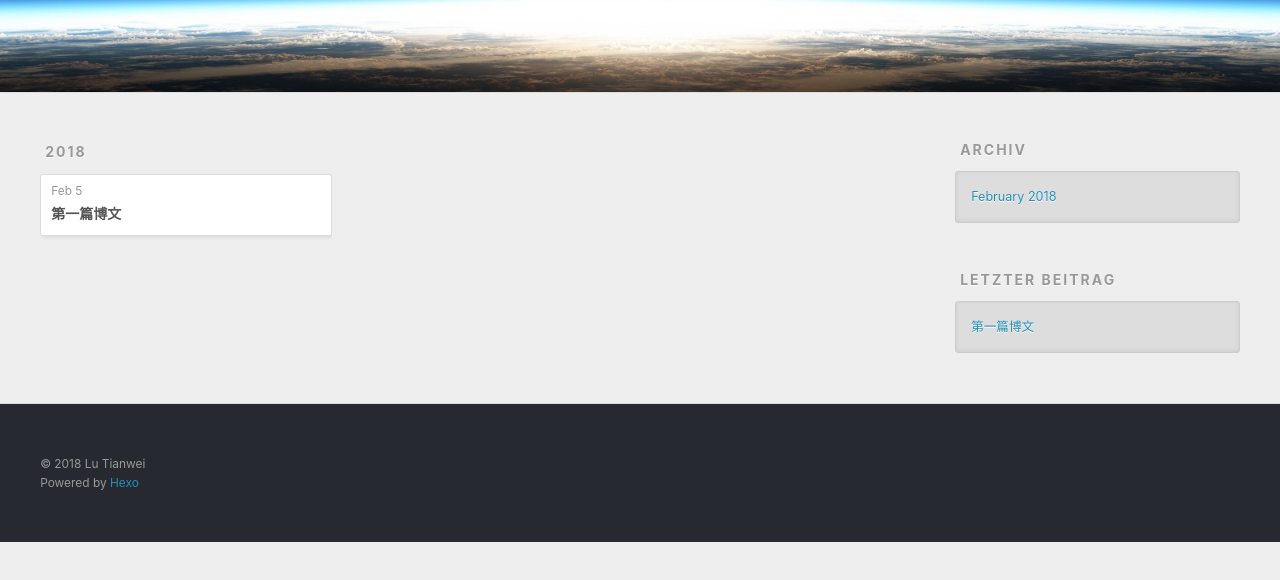
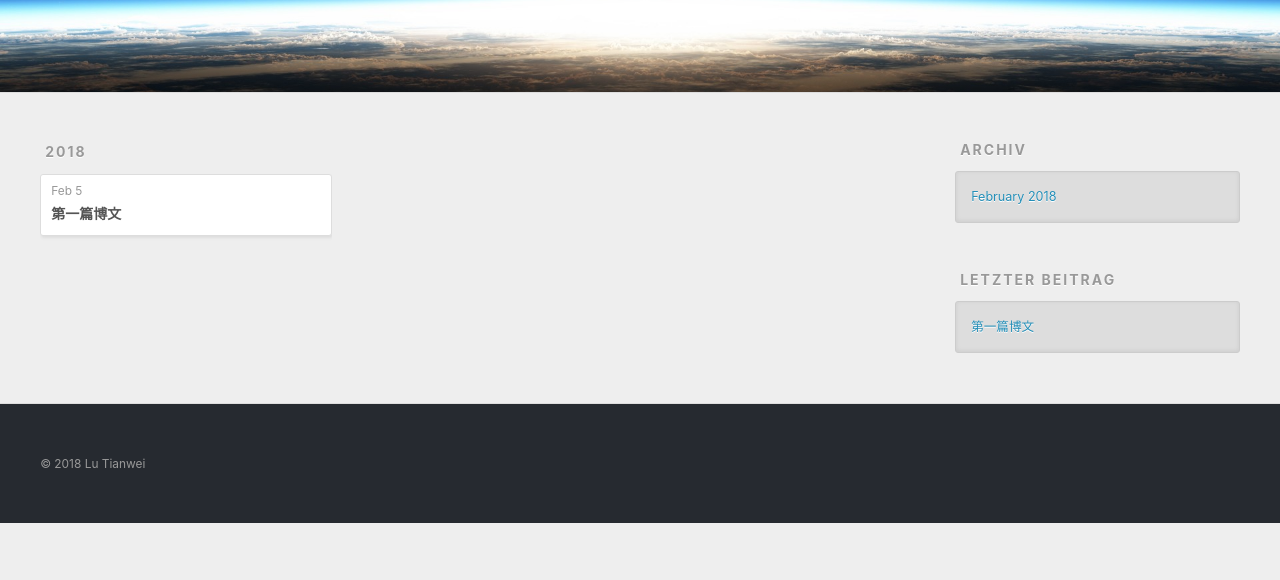
Before and after one commit to lu5230338/lu5230338.github.io, a plain HTML site: page archives/index.html in a window 1280 px wide. Shown: the part 208-788 px from the top of the page. Drawn offline with nearby package versions, Linux system fonts and the light colour scheme.

Commit message:
Site updated: 2018-02-05 21:58:19

```diff
--- a/archives/index.html
+++ b/archives/index.html
@@ -138,8 +138,7 @@
 
   <div class="outer">
     <div id="footer-info" class="inner">
-      &copy; 2018 Lu Tianwei<br>
-      Powered by <a href="http://hexo.io/" target="_blank">Hexo</a>
+      &copy; 2018 Lu Tianwei
     </div>
   </div>
 </footer>
```
Also changed, not shown: 2018/02/05/第一篇博文/index.html (+2 -3 lines), archives/2018/02/index.html (+1 -2 lines), archives/2018/index.html (+1 -2 lines), index.html (+2 -3 lines).
